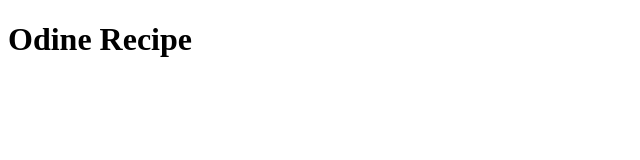
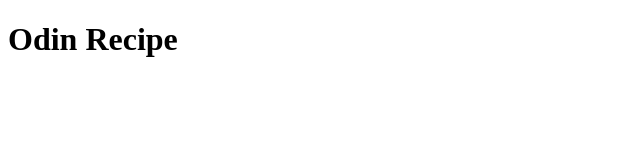
Before and after one commit to MichaelR11/odin-recipes, a plain HTML site: page index.html in a window 1280 px wide. Shown: the full height of the page, 0-640 px from the left. Drawn offline with Linux system fonts and the light colour scheme.

Commit message:
removed the letter e on odin

```diff
--- a/index.html
+++ b/index.html
@@ -6,6 +6,6 @@
     <title>Recipe</title>
 </head>
 <body>
-    <h1>Odine Recipe</h1>
+    <h1>Odin Recipe</h1>
 </body>
 </html>
```
